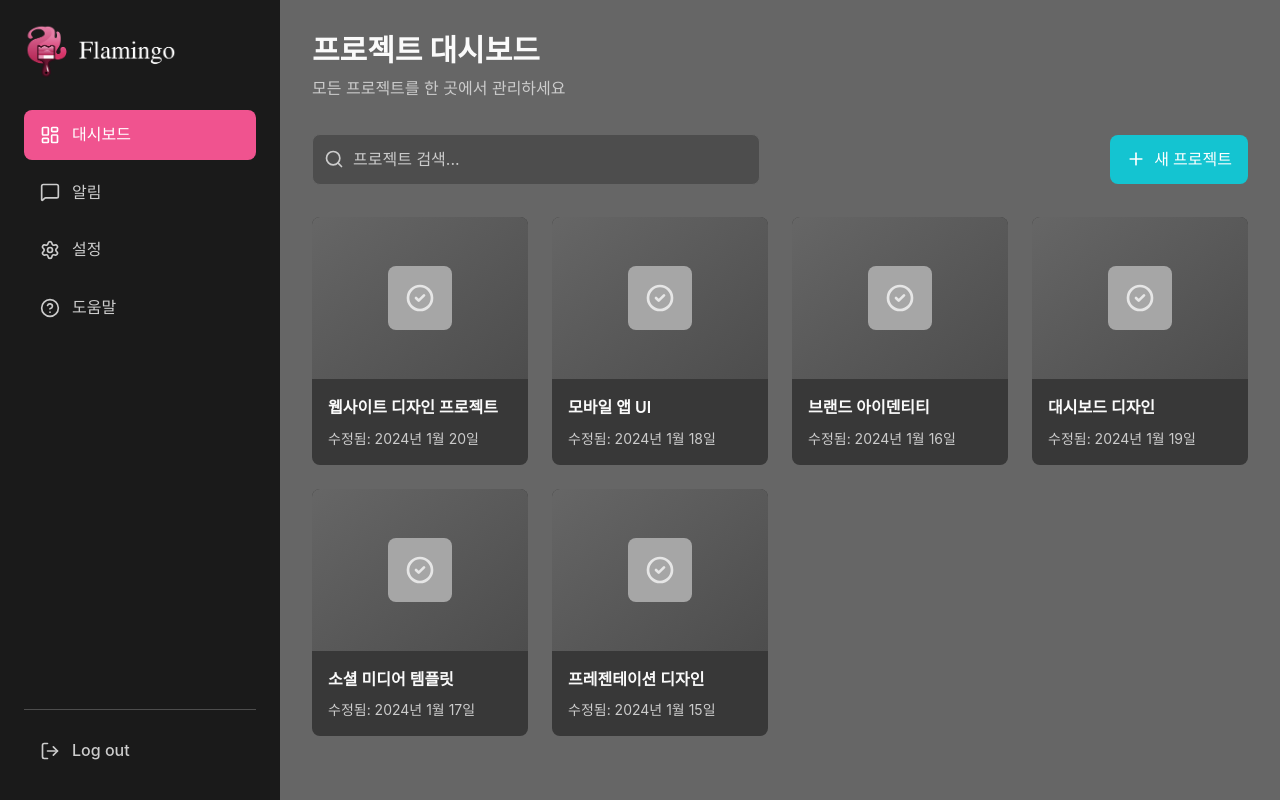
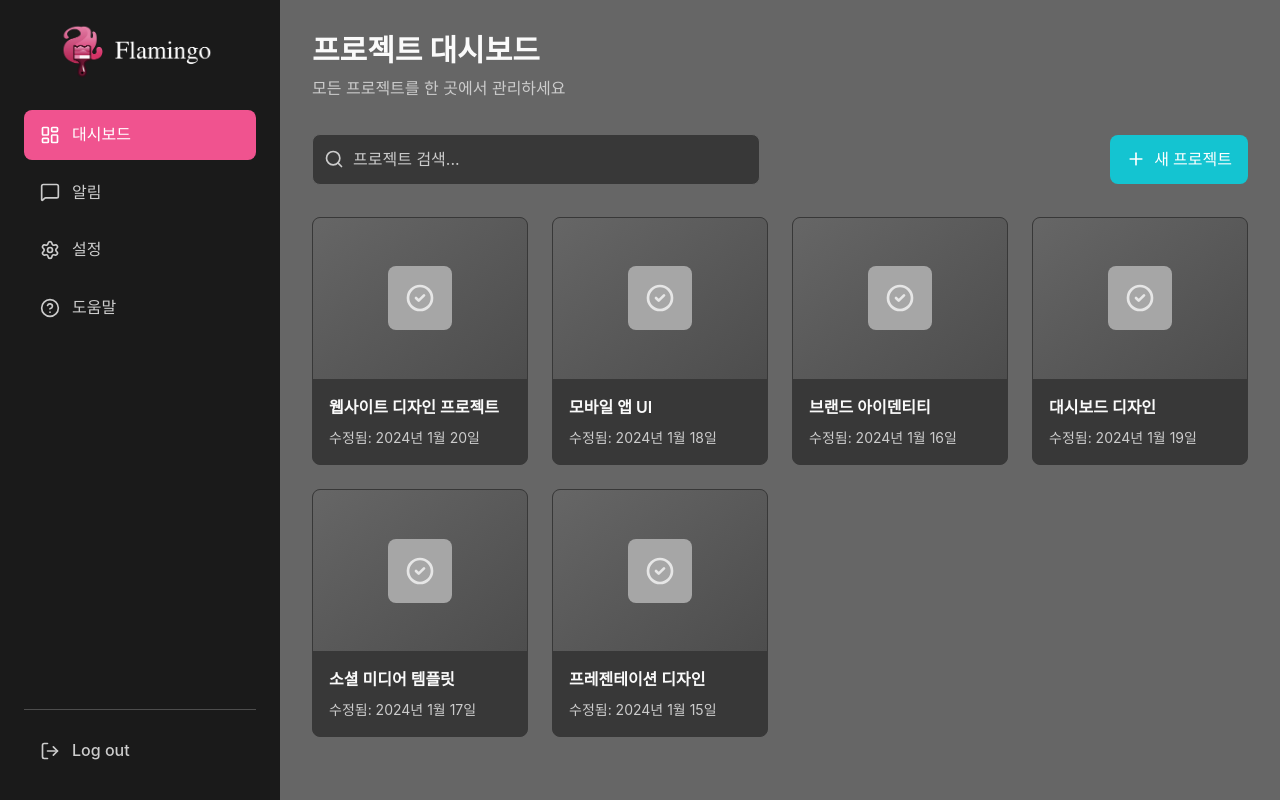
Before and after one commit to jcy97/flamingo-mvp-ui-v2, a Next.js app: page /project/dashboard in a window 1280 px wide. Built offline with nearby package versions, Linux system fonts and the light colour scheme.

Commit message:
[feat] 프로젝트 카드 로직 개선

```diff
--- a/components/Project/Dashboard/DashboardHeader.tsx
+++ b/components/Project/Dashboard/DashboardHeader.tsx
@@ -46,7 +46,7 @@ function DashboardHeader({ onSearch, onCreateProject }: DashboardHeaderProps) {
             placeholder="프로젝트 검색..."
             value={searchQuery}
             onChange={handleSearchChange}
-            className="w-full bg-neutral-700 border border-neutral-600 rounded-lg pl-10 pr-4 py-3 text-neutral-100 placeholder-neutral-400 focus:outline-none focus:border-primary-500 transition-colors"
+            className="w-full bg-neutral-800 border border-neutral-600 rounded-lg pl-10 pr-4 py-3 text-neutral-100 placeholder-neutral-400 focus:outline-none focus:border-primary-500 transition-colors"
           />
         </div>
       </div>
--- a/components/Project/Dashboard/ProjectCard.tsx
+++ b/components/Project/Dashboard/ProjectCard.tsx
@@ -70,7 +70,7 @@ function ProjectCard({ project, onDelete }: ProjectCardProps) {
     <div className="relative group">
       <Link
         href={`/workspace?projectId=${project.id}`}
-        className="block bg-neutral-800 rounded-lg overflow-hidden hover:bg-neutral-700 hover:border-primary-500 hover:border-2 transition-colors"
+        className="block bg-neutral-800 border border-neutral-800 rounded-lg overflow-hidden hover:bg-neutral-700 hover:border-primary-500 hover:border-2 transition-colors"
       >
         <div className="aspect-[4/3] bg-neutral-700 relative overflow-hidden">
           {project.thumbnail ? (
--- a/components/Project/LeftSidebar/LeftSidebar.tsx
+++ b/components/Project/LeftSidebar/LeftSidebar.tsx
@@ -12,7 +12,7 @@ function LeftSidebar() {
   return (
     <div className="fixed left-0 top-0 h-screen w-[280px] bg-neutral-900 flex flex-col z-10">
       <div className="flex flex-col p-6 flex-1">
-        <div className="flex items-center mb-8">
+        <div className="flex items-center justify-center mb-8">
           <Image src="/logo.png" alt="Flamingo Logo" width={160} height={80} />
         </div>
 
```
